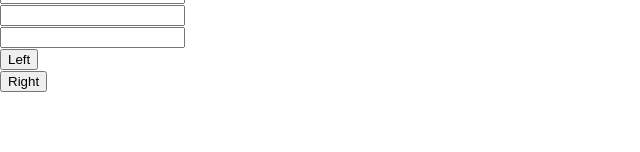
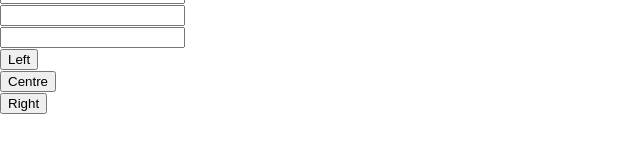
Before and after one commit to dangerbell/marquee, a React (Create React App) app: page / in a window 1280 px wide. Shown: the part 262-414 px from the top of the page, without its empty margins (0-640 px from the left). Built offline with nearby package versions, Linux system fonts and the light colour scheme.

Commit message:
Adding centering to the justification options

```diff
--- a/src/App.js
+++ b/src/App.js
@@ -92,6 +92,7 @@ function App() {
         </div>
 
         <div><button onClick={() => setJustification("left")}>Left</button></div>
+        <div><button onClick={() => setJustification("centre")}>Centre</button></div>
         <div><button onClick={() => setJustification("right")}>Right</button></div>
 
       </div>
@@ -144,8 +145,7 @@ const MarqueeText = ({ text, size = 24, justification = "left", style = {} }) =>
 
   // Pad the list so that empty squares show up
   // Add justification options here
-  debugger;
-  const paddedText = justification == "left" ? leftJustified(text) : rightJustified(text);
+  const paddedText = justification == "left" ? leftJustified(text) : justification == "centre" ? centre(text) : rightJustified(text);
 
   // Split the string into characters to get the right effect
   const charElements = paddedText.split('').map((char, index) => {
@@ -166,6 +166,12 @@ const MarqueeText = ({ text, size = 24, justification = "left", style = {} }) =>
   function rightJustified(text) {
     return ' '.repeat(charactersPerRow - text.length).concat( text );
   }
+
+  function centre(text) {
+    const front = ' '.repeat(Math.floor((charactersPerRow - text.length) / 2));
+    const back = ' '.repeat(charactersPerRow - (front.length + text.length));
+    return front.concat(text).concat(back);
+  }
 };
 
 export default App;
```
